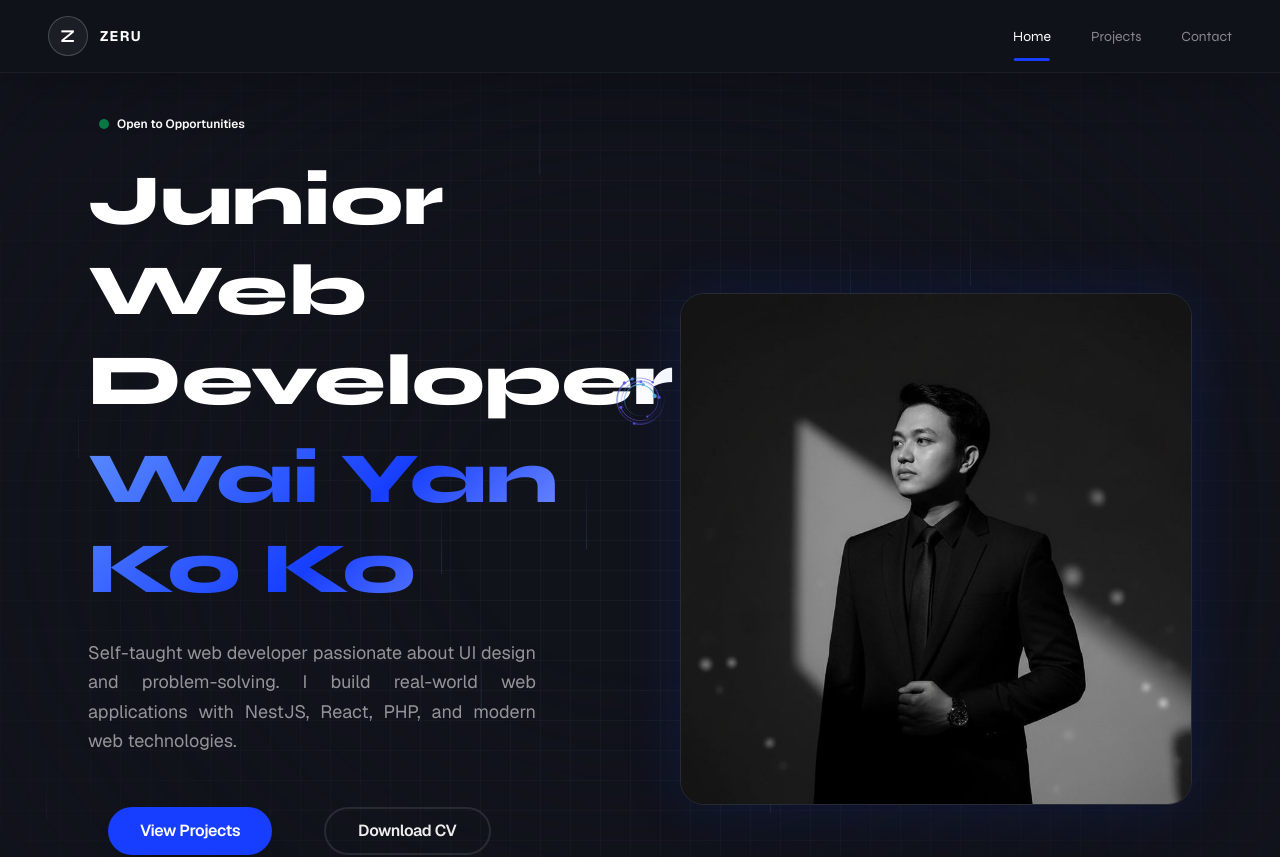
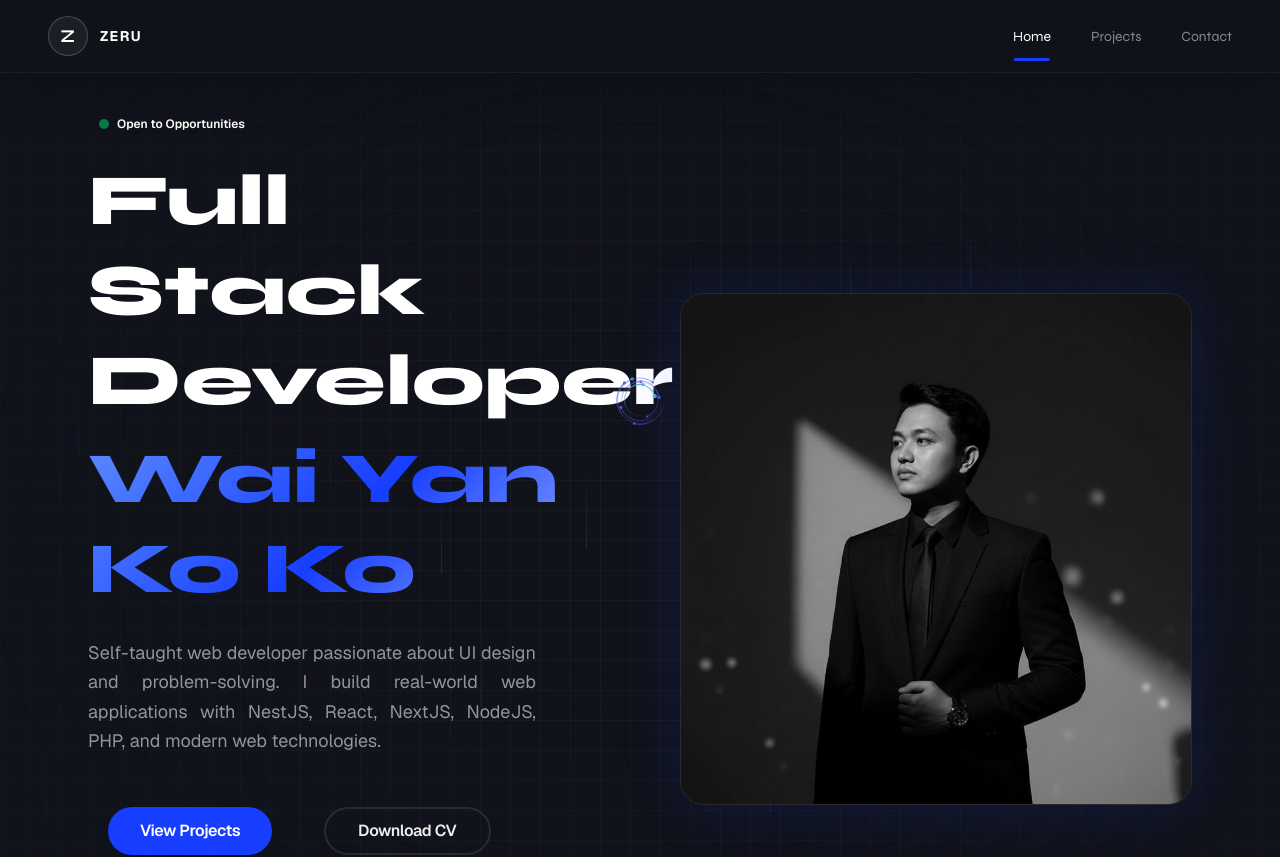
Before and after one commit to zeru28112001/zeru_portfolio, a Next.js app: page / in a window 1280 px wide. Shown: the top 857 px of the page. Built offline with nearby package versions, Linux system fonts and the light colour scheme.

Commit message:
fix description

```diff
--- a/src/app/layout.tsx
+++ b/src/app/layout.tsx
@@ -19,11 +19,11 @@ const BASE_URL = "https://zeru.dev";
 export const metadata: Metadata = {
   metadataBase: new URL(BASE_URL),
   title: {
-    default: "Zeru | Junior Web Developer",
+    default: "Zeru | Full Stack Developer",
     template: "%s | Zeru Portfolio",
   },
   description:
-    "Self-taught junior web developer passionate about UI design and problem-solving. Building APIs and web apps with NestJS, React, and modern tools.",
+    "Self-taught full stack developer passionate about UI design and problem-solving. Building APIs and web apps with NestJS, React, and modern tools.",
   icons: {
     icon: "/profile.jpg",
     shortcut: "/profile.jpg",
@@ -31,7 +31,7 @@ export const metadata: Metadata = {
   },
   keywords: [
     "Web Developer",
-    "Junior Web Developer",
+    "Full Stack Developer",
     "NestJS",
     "React",
     "TypeScript",
@@ -51,9 +51,9 @@ export const metadata: Metadata = {
     canonical: "/",
   },
   openGraph: {
-    title: "Zeru | Junior Web Developer",
+    title: "Zeru | Full Stack Developer",
     description:
-      "Self-taught junior web developer building APIs and web apps with NestJS, React, and modern tools.",
+      "Self-taught full stack developer building APIs and web apps with NestJS, React, and modern tools.",
     url: BASE_URL,
     siteName: "Zeru Portfolio",
     images: [
@@ -61,7 +61,7 @@ export const metadata: Metadata = {
         url: "/og-image.png",
         width: 1200,
         height: 630,
-        alt: "Zeru — Junior Web Developer Portfolio",
+        alt: "Zeru — Full Stack Developer Portfolio",
       },
     ],
     locale: "en_US",
@@ -69,9 +69,9 @@ export const metadata: Metadata = {
   },
   twitter: {
     card: "summary_large_image",
-    title: "Zeru | Junior Web Developer",
+    title: "Zeru | Full Stack Developer",
     description:
-      "Self-taught junior web developer building APIs and web apps with NestJS, React, and modern tools.",
+      "Self-taught full stack developer building APIs and web apps with NestJS, React, and modern tools.",
     images: ["/og-image.png"],
     creator: "@zeru",
   },
@@ -95,9 +95,9 @@ const personSchema = {
   url: BASE_URL,
   image: `${BASE_URL}/profile.jpg`,
   sameAs: ["https://github.com", "https://linkedin.com", "https://x.com"],
-  jobTitle: "Junior Web Developer",
+  jobTitle: "Full Stack Developer",
   description:
-    "Self-taught junior web developer building APIs and web apps with NestJS, React, and modern tools.",
+    "Self-taught full stack developer building APIs and web apps with NestJS, React, and modern tools.",
   knowsAbout: [
     "NestJS",
     "React",
@@ -117,7 +117,7 @@ const websiteSchema = {
   "@type": "WebSite",
   name: "Zeru Portfolio",
   url: BASE_URL,
-  description: "Portfolio website of Zeru — Junior Web Developer.",
+  description: "Portfolio website of Zeru — Full Stack Developer.",
   author: { "@type": "Person", name: "Zeru" },
 };
 
--- a/src/data/portfolio.ts
+++ b/src/data/portfolio.ts
@@ -5,10 +5,10 @@ export const NAV_LINKS = [
 ];
 
 export const HERO_CONTENT = {
-  title: "Junior Web Developer",
+  title: "Full Stack Developer",
   name: "Wai Yan Ko Ko",
   badge: "Open to Opportunities",
-  bio: "Self-taught web developer passionate about UI design and problem-solving. I build real-world web applications with NestJS, React, PHP, and modern web technologies.",
+  bio: "Self-taught web developer passionate about UI design and problem-solving. I build real-world web applications with NestJS, React, NextJS, NodeJS, PHP, and modern web technologies.",
   heroImage: "/profile.jpg",
   aboutImage: "/image.png",
 };
@@ -246,8 +246,8 @@ export const TOOLS = [
 
 // Stats data for the hero section
 export const STATS = [
-  { value: 4, suffix: "+", label: "Years learning" },
-  { value: 9, suffix: "+", label: "Projects built" },
+  { value: 3, suffix: "+", label: "Years learning" },
+  { value: 9, suffix: "", label: "Projects built" },
   { value: 3, suffix: "+", label: "Freelance projects" },
 ];
 
@@ -259,7 +259,7 @@ export const SOCIAL_LINKS = [
 ];
 
 export const ABOUT_ME =
-  "I am a junior web developer with a strong passion for building functional and user-friendly web applications. I have hands-on experience building backend APIs and admin dashboards with NestJS and React, along with PHP and Laravel projects. Currently pursuing Level 5 Computing and Physics, I enjoy solving real-world problems through code and continuously improving my development skills.";
+  "I am a full stack developer with a strong passion for building functional and user-friendly web applications. I have hands-on experience building backend APIs and admin dashboards with NestJS and React, along with PHP and Laravel projects. Currently pursuing Level 5 Computing and Physics, I enjoy solving real-world problems through code and continuously improving my development skills.";
 
 export const TIMELINE = [
   {
@@ -318,7 +318,7 @@ export const FAQS = [
   {
     question: "Who are you?",
     answer:
-      "I am Wai Yan Ko Ko, a junior web developer who enjoys building practical web applications, backend APIs, and admin dashboards.",
+      "I am Wai Yan Ko Ko, a full stack developer who enjoys building practical web applications, backend APIs, and admin dashboards.",
   },
   {
     question: "What technologies do you use?",
@@ -328,6 +328,6 @@ export const FAQS = [
   {
     question: "Are you available for work?",
     answer:
-      "Yes, I am open to internships, junior roles, and freelance opportunities.",
+      "Yes, I am open to full stack developer roles and freelance opportunities.",
   },
 ];
```
